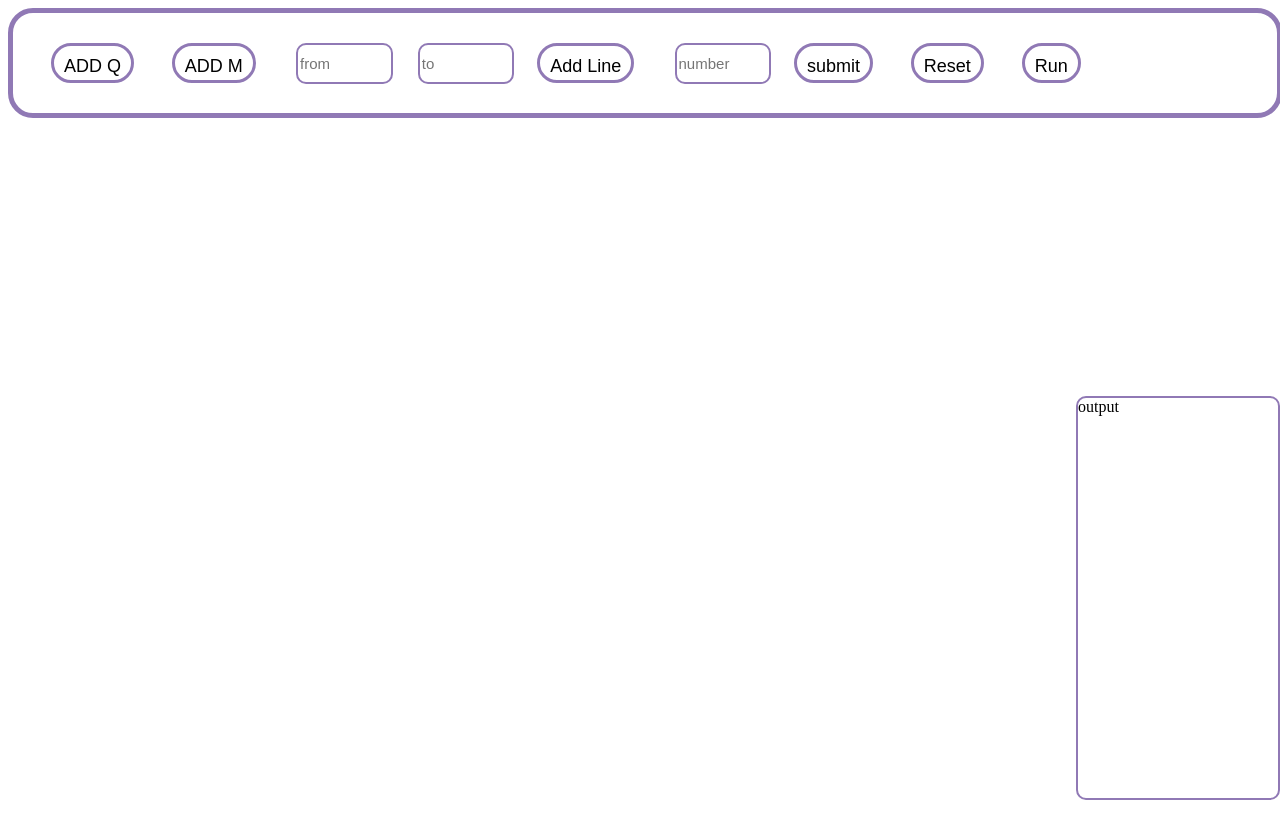
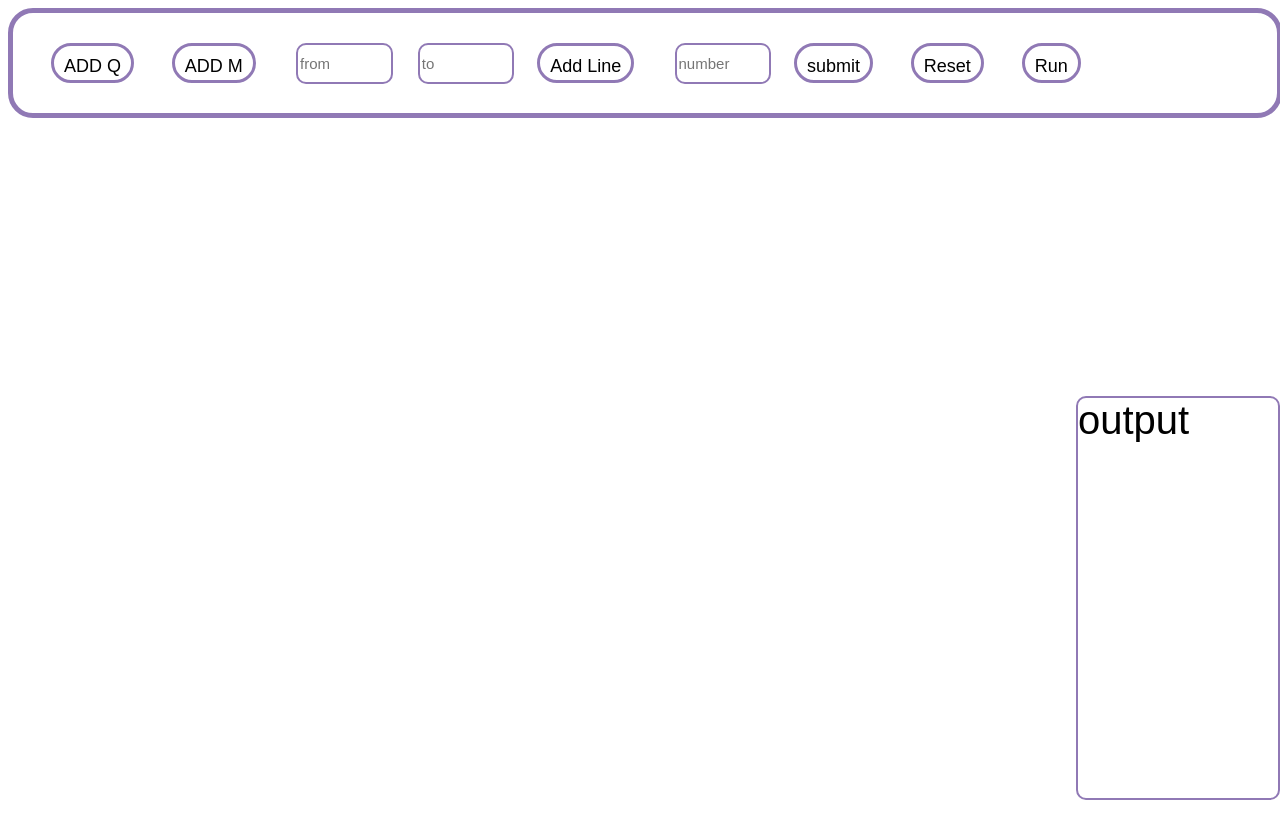
Before and after one commit to rowaina2025/Producer-Consumer-Simulation-Program-1, an Angular app in the folder frontend/: page / in a window 1280 px wide. Shown: the top 838 px of the page. Built offline with nearby package versions, Linux system fonts and the light colour scheme.

Commit message:
submit_changed

```diff
--- a/frontend/src/app/app.component.css
+++ b/frontend/src/app/app.component.css
@@ -90,6 +90,6 @@ input {
 
 .output {
     position: relative;
-    font-size: 50px;
+    font-size: 40px;
     font-family: sans-serif;
 }
--- a/frontend/src/app/app.component.html
+++ b/frontend/src/app/app.component.html
@@ -11,14 +11,14 @@
 </div>
 <div id="container"></div>
 <div class="listinput" id="listinput">
-    output
+    <label class="output">output</label>
     <div class="b" *ngFor="let item of arr_of_Producers; let i = index;" (click)="showProducts(i)">
         <button> Q{{arr_of_Producers[i].name()}} </button>
         <!-- item.getitem() -->
     </div>
-    <div class="c" *ngFor="let item of arr_of_Products; let i = index;">
-        <!-- ngFor="let item of items; let i = index;" (click)="showDetails(i)" -->
-        <button> {{i}} </button>
-        <!-- item.getitem() -->
-    </div>
+    <!-- <div class="c" *ngFor="let item of arr_of_Products; let i = index;"> -->
+    <!-- ngFor="let item of items; let i = index;" (click)="showDetails(i)" -->
+    <!-- <button> {{i}} </button> -->
+    <!-- item.getitem() -->
+    <!-- </div> -->
 </div>
--- a/frontend/src/app/app.component.ts
+++ b/frontend/src/app/app.component.ts
@@ -123,11 +123,8 @@ export class AppComponent implements OnInit{
         console.log(this.arr_of_Products[i-1])
       }
       if(count >= 0) {
+        producutCount.value = ''
         this.httpService.addProducts(count).subscribe()
-      }
-      for(let i = 1; i<=count; i++){
-        this.arr_of_Products.push(i);
-        console.log(this.arr_of_Products[i-1])
       }
     }
   }
```
